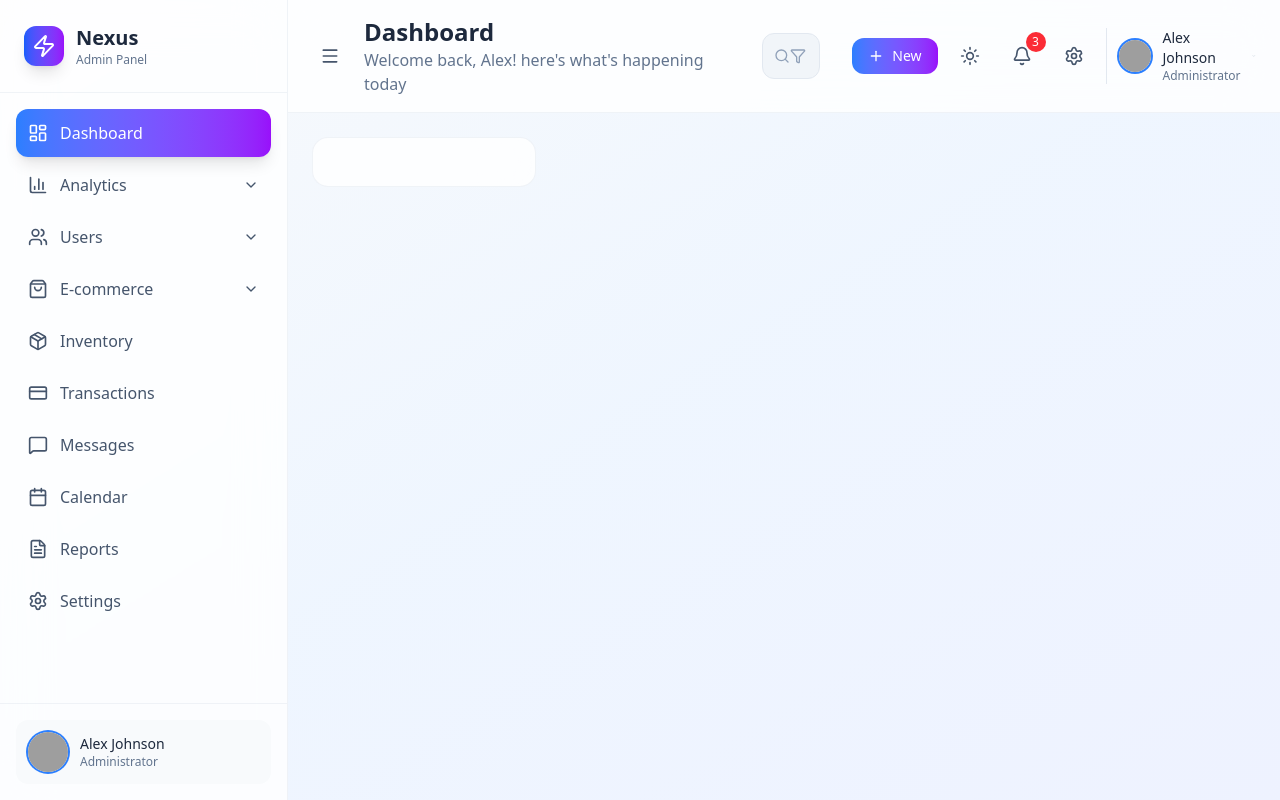
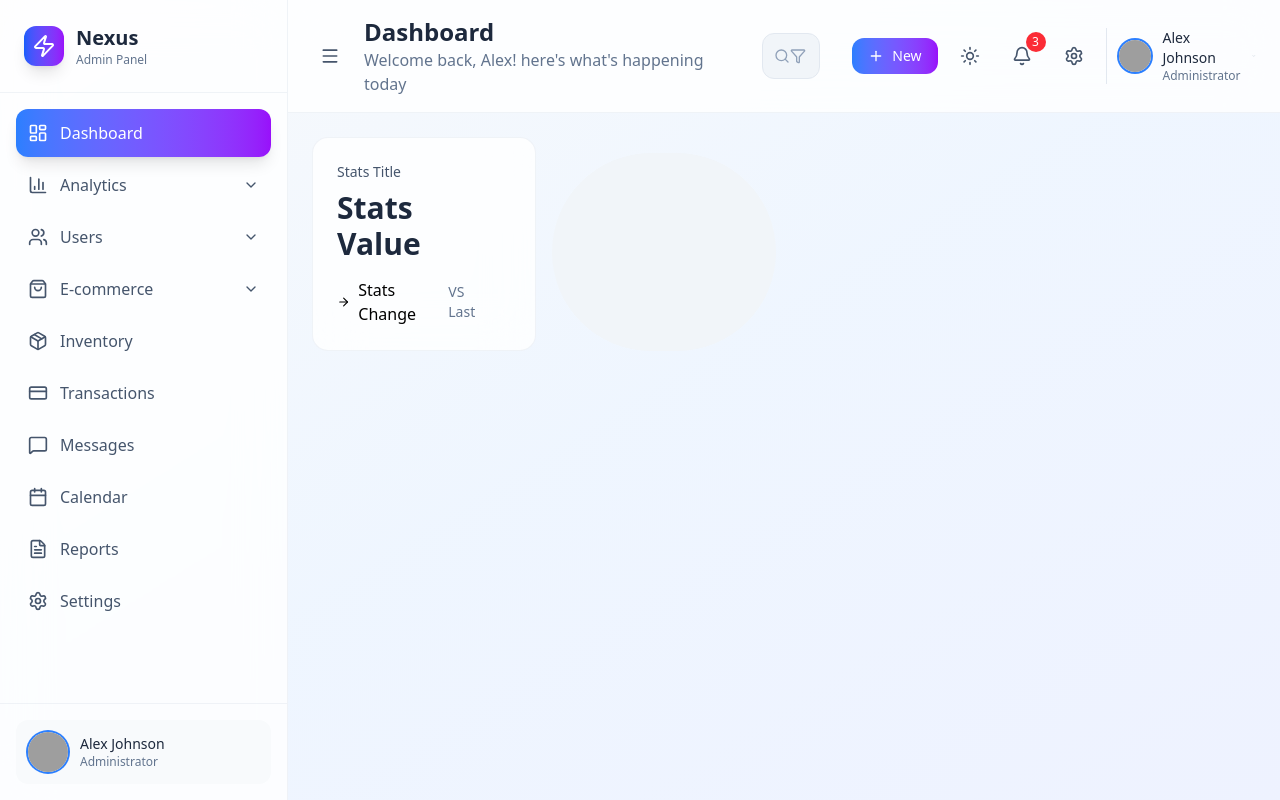
Before and after one commit to DNishadini/Admin_Dashboard, a React (Vite) app: page / in a window 1280 px wide. Built offline with nearby package versions, Linux system fonts and the light colour scheme; grey boxes are pictures that could not be loaded.

Commit message:
Creating StatsGrid

```diff
--- a/src/components/Dashboard/StatsGrid.jsx
+++ b/src/components/Dashboard/StatsGrid.jsx
@@ -1,7 +1,35 @@
+import { ArrowRight } from "lucide-react";
 function StatsGrid() {
   return (
     <div className="grid grid-cols-1 md:grid-cols-2 xl:grid-cols-4 gap-4 ">
-      <div className="bg-white/80 dark:bg-slate-900/80 backdrop-blur-xl rounded-2xl p-6 border border-slate-200/50 dark:border-slate-700/50 hover:shadow-xl hover:shadow-slate-200/20 dark:hover:shadow-slate-900/20 transition-all duration-300 group"></div>
+      <div className="bg-white/80 dark:bg-slate-900/80 backdrop-blur-xl rounded-2xl p-6 border border-slate-200/50 dark:border-slate-700/50 hover:shadow-xl hover:shadow-slate-200/20 dark:hover:shadow-slate-900/20 transition-all duration-300 group">
+        <div className="flex items-start justify-between">
+          <div className="flex-1">
+            <p className="text-sm font-medium text-slate-600 dark:text-slate-400 mb-2">
+              Stats Title
+            </p>
+            <p className="text-3xl font-bold text-slate-800 dark:text-white mb-4">
+              Stats Value
+            </p>
+            <div className="flex items-center space-x-2">
+              <ArrowRight className="w-4 h-4" />
+              <span>Stats Change</span>
+              <span className="text-sm text-slate-500 dark:text-slate-400">
+                VS Last
+              </span>
+            </div>
+          </div>
+          <div
+            className={`p-3 rounded-xl group-hover:scale-110 transition-all duration-200`}
+          ></div>
+        </div>
+      </div>
+      {/* Progressbar */}
+      <div className="mt-4 h2 bg-slate-100 dark:bg-slate-800 rounded-full overflow-hidden">
+        <div
+          className={`w-full bg-gradient-to-r rounded-full transition-all duration-100`}
+        ></div>
+      </div>
     </div>
   );
 }
```
